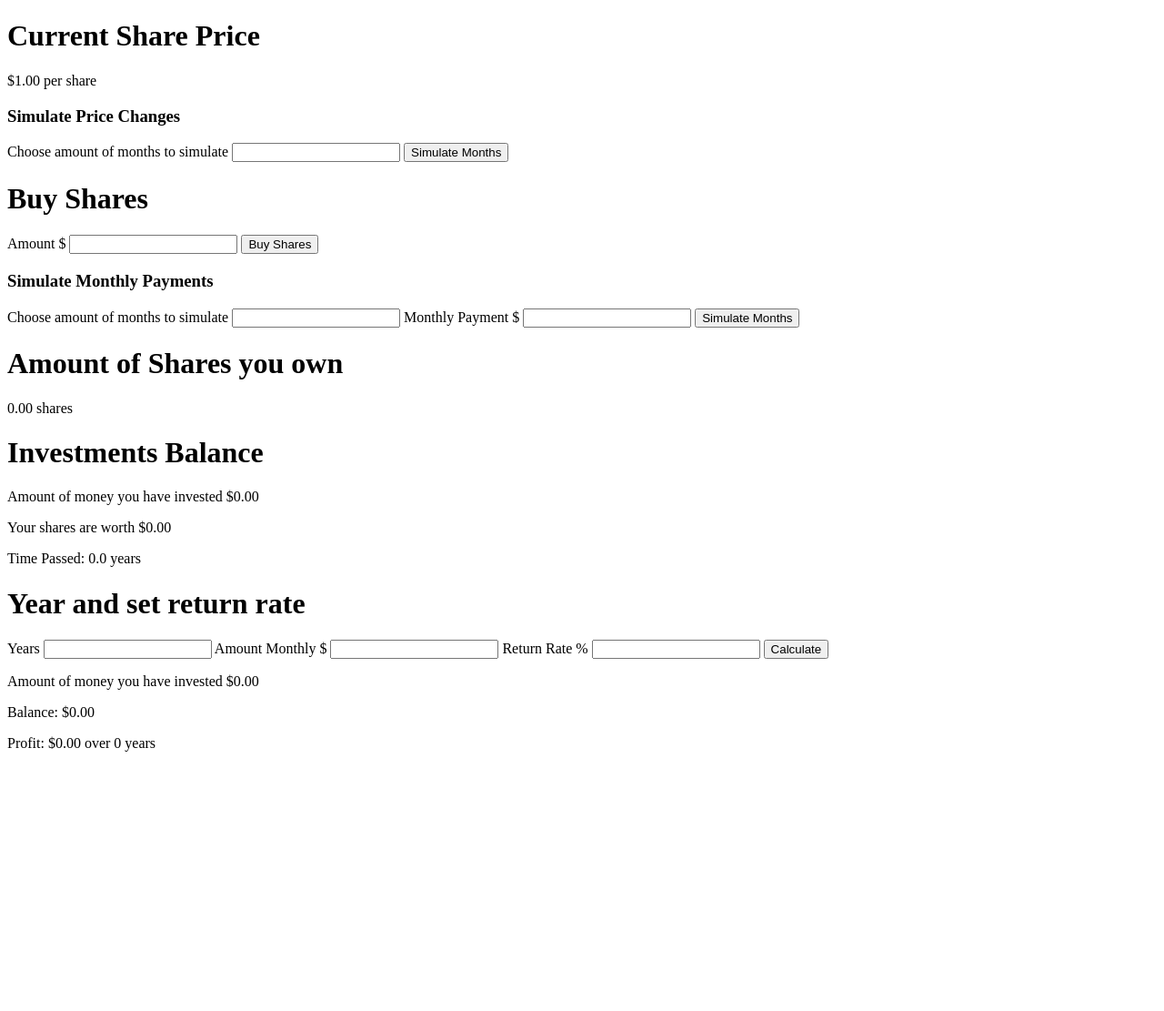
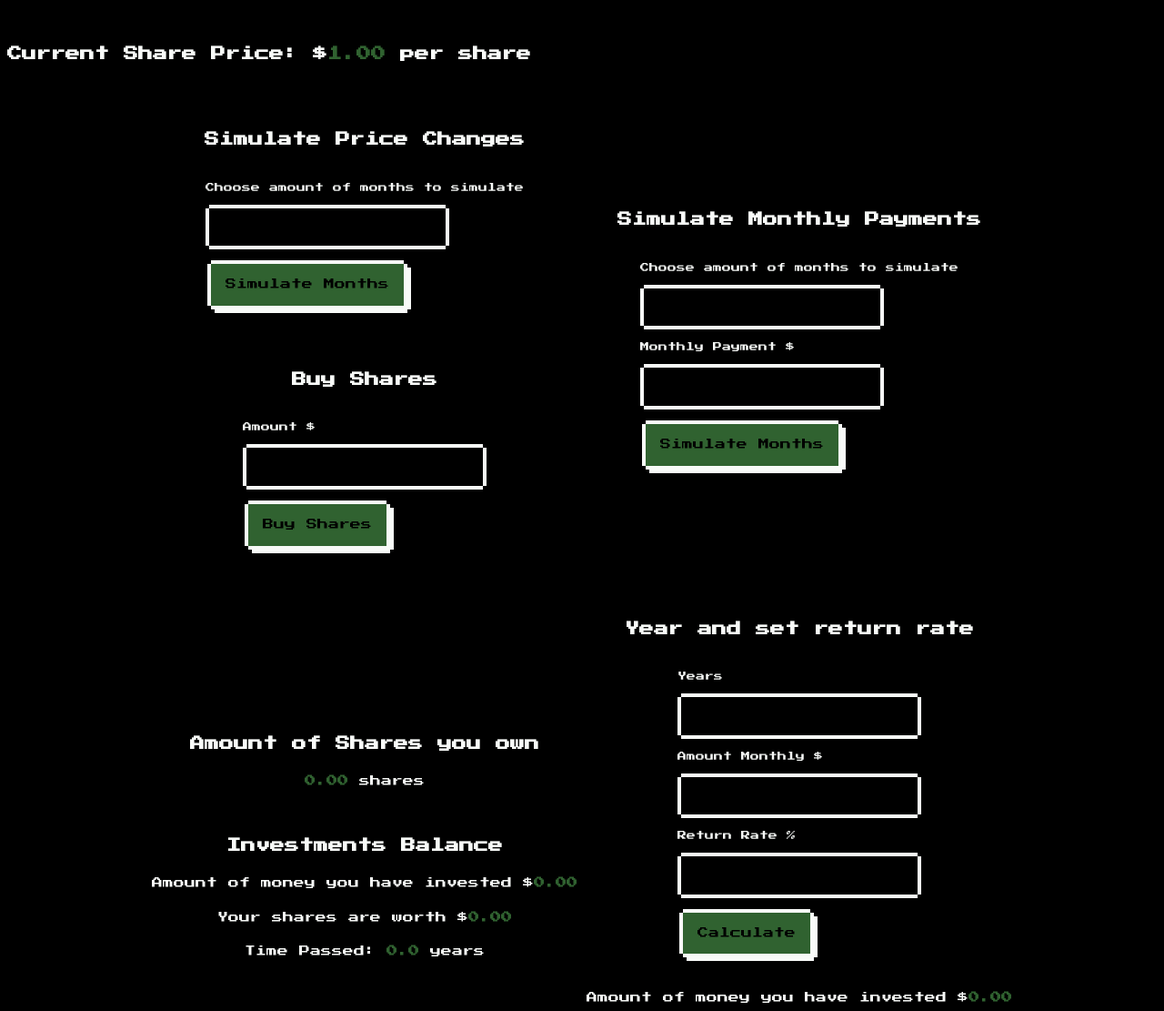
Before and after one commit to offmitch/cpoundint, a plain HTML site: page index.html in a window 1280 px wide. Shown: the top 1111 px of the page at 91% size. Before the commit the page ends 842 px from the top, so only its background shows below. Drawn offline with Linux system fonts and the light colour scheme.

Commit message:
New layout and colouring

```diff
--- a/index.html
+++ b/index.html
@@ -1,62 +1,111 @@
-<!DOCTYPE html>
+<!doctype html>
 <html lang="en">
   <head>
-        <meta charset="UTF-8">
-        <meta name="viewport" content="width=device-width, initial-scale=1.0">
+    <meta charset="UTF-8" />
+    <meta name="viewport" content="width=device-width, initial-scale=1.0" />
     <title>My Web Page</title>
-        <link rel="stylesheet" href="styles.css">
+    <link rel="stylesheet" href="styles.css" />
     <script src="script.js" defer></script>
   </head>
   <body>
-        <h1>Current Share Price</h1>
-        <p>$<span id="price">Loading...</span> per share</p>
+    <h1>Current Share Price: $<span id="price">Loading...</span> per share</h1>
 
-        <h3>Simulate Price Changes</h3>
+    <div class="container">
+      <div>
+        <h1>Simulate Price Changes</h1>
         <form id="month-form">
           <label for="months">Choose amount of months to simulate</label>
-            <input type="number" id="months" name="months" step="1" required>
+          <input type="number" id="months" name="months" step="1" required />
           <button type="submit">Simulate Months</button>
         </form>
 
         <h1>Buy Shares</h1>
         <form id="buy-form">
           <label for="buy-amount">Amount $</label>
-            <input type="number" id="buy-amount" name="buy-amount" step="0.01" required>
+          <input
+            type="number"
+            id="buy-amount"
+            name="buy-amount"
+            step="0.01"
+            required
+          />
           <button type="submit">Buy Shares</button>
         </form>
-
-        <h3>Simulate Monthly Payments</h3>
+      </div>
+      <div>
+        <h1>Simulate Monthly Payments</h1>
         <form id="monthly-payment-form">
-            <label for="months-schedule">Choose amount of months to simulate</label>
-            <input type="number" id="months-schedule" name="months-schedule" step="1" required>
+          <label for="months-schedule"
+            >Choose amount of months to simulate</label
+          >
+          <input
+            type="number"
+            id="months-schedule"
+            name="months-schedule"
+            step="1"
+            required
+          />
           <label for="monthly-payment">Monthly Payment $</label>
-            <input type="number" id="monthly-payment" name="monthly-payment" step="0.01" required>
+          <input
+            type="number"
+            id="monthly-payment"
+            name="monthly-payment"
+            step="0.01"
+            required
+          />
           <button type="submit">Simulate Months</button>
         </form>
-
-
+      </div>
+      <div>
         <h1>Amount of Shares you own</h1>
         <p><span id="shares-owned">Loading...</span> shares</p>
 
         <h1>Investments Balance</h1>
-        <p>Amount of money you have invested $<span id="invested-amount">Loading...</span></p>
-        <p>Your shares are worth $<span id="investment-balance">Loading...</span></p>
+        <p>
+          Amount of money you have invested $<span id="invested-amount"
+            >Loading...</span
+          >
+        </p>
+        <p>
+          Your shares are worth $<span id="investment-balance">Loading...</span>
+        </p>
 
         <p>Time Passed: <span id="years-passed">0</span> years</p>
-
-        <h1>Year and set return rate </h1>
+      </div>
+      <div>
+        <h1>Year and set return rate</h1>
         <form id="year-form">
           <label for="year">Years</label>
-            <input type="number" id="year" name="year" step="1" required>
+          <input type="number" id="year" name="year" step="1" required />
           <label for="amount-monthly">Amount Monthly $</label>
-            <input type="number" id="amount-monthly" name="amount-monthly" step="0.01" required>
+          <input
+            type="number"
+            id="amount-monthly"
+            name="amount-monthly"
+            step="0.01"
+            required
+          />
           <label for="return-rate">Return Rate %</label>
-            <input type="number" id="return-rate" name="return-rate" step="0.01" required>
+          <input
+            type="number"
+            id="return-rate"
+            name="return-rate"
+            step="0.01"
+            required
+          />
           <button type="submit">Calculate</button>
         </form>
-        <p>Amount of money you have invested $<span id="invested-amount-year">0.00</span></p>
+        <p>
+          Amount of money you have invested $<span id="invested-amount-year"
+            >0.00</span
+          >
+        </p>
         <p>Balance: $<span id="balance">0.00</span></p>
-        <p>Profit: $<span id="profit">0.00</span> over <span id="years">0</span> years</p>
-
+        <p>
+          Profit: $<span id="profit">0.00</span> over
+          <span id="years">0</span> years
+        </p>
+      </div>
+    </div>
   </body>
 </html>
--- /dev/null
+++ b/styles.css
@@ -0,0 +1,141 @@
+@import url("https://fonts.googleapis.com/css2?family=Press+Start+2P&display=swap");
+
+:root {
+  --ink: #f8faf8;
+  --dark: #306230;
+  --mid: #047b8b;
+  --light: #000000;
+}
+
+* {
+  box-sizing: border-box;
+  image-rendering: pixelated;
+  overflow-y: hidden;
+}
+
+body {
+  background: var(--light);
+  color: var(--ink);
+  font-family: "Press Start 2P", ui-monospace, monospace;
+  font-size: 12px;
+  line-height: 1.8;
+}
+
+h1 {
+  font-size: 16px;
+  margin: 40px 0 12px;
+  line-height: 1.4;
+}
+
+h3 {
+  font-size: 12px;
+  margin: 32px 0 12px;
+  line-height: 1.4;
+}
+
+p {
+  margin: 8px 0;
+}
+
+span {
+  color: var(--dark);
+  font-weight: bold;
+}
+
+.container {
+  display: grid;
+  grid-template-columns: auto auto;
+  gap: 10px;
+  padding: 20px;
+  align-content: center;
+}
+
+div {
+  display: flex;
+    flex-direction: column;
+    align-items: center;
+    justify-content: center;
+}
+/* forms: each one is a chunky pixel panel */
+form {
+  display: flex;
+  flex-direction: column;
+  align-items: flex-start;
+  gap: 10px;
+  margin: 4px;
+  padding: 16px;
+  /* background: var(--mid);
+    box-shadow:
+        0 -4px 0 0 var(--ink),
+        0 4px 0 0 var(--ink),
+        -4px 0 0 0 var(--ink),
+        4px 0 0 0 var(--ink); */
+}
+
+label {
+  font-size: 10px;
+}
+
+/* inputs: sunken 1-step border */
+input {
+  width: 100%;
+  max-width: 260px;
+  margin: 4px;
+  padding: 10px;
+  font: inherit;
+  color: var(--ink);
+  background: var(--light);
+  border: 0;
+  outline: 0;
+  box-shadow:
+    0 -4px 0 0 var(--ink),
+    0 4px 0 0 var(--ink),
+    -4px 0 0 0 var(--ink),
+    4px 0 0 0 var(--ink);
+}
+
+input:focus {
+  background: #207100;
+  box-shadow:
+    0 -4px 0 0 var(--dark),
+    0 4px 0 0 var(--dark),
+    -4px 0 0 0 var(--dark),
+    4px 0 0 0 var(--dark);
+}
+
+/* buttons: notched pixel corners, hard drop shadow, press-down state */
+button {
+  margin: 6px 10px 10px 6px;
+  padding: 12px 16px;
+  font: inherit;
+  color: var(--light);
+  background: var(--dark);
+  border: 0;
+  cursor: pointer;
+  box-shadow:
+    0 -4px 0 0 var(--ink),
+    0 4px 0 0 var(--ink),
+    -4px 0 0 0 var(--ink),
+    4px 0 0 0 var(--ink),
+    4px 8px 0 0 var(--ink),
+    8px 4px 0 0 var(--ink);
+}
+
+button:hover {
+  background: var(--ink);
+}
+
+button:active {
+  transform: translate(4px, 4px);
+  box-shadow:
+    0 -4px 0 0 var(--ink),
+    0 4px 0 0 var(--ink),
+    -4px 0 0 0 var(--ink),
+    4px 0 0 0 var(--ink);
+}
+
+button:focus-visible,
+input:focus-visible {
+  outline: 4px dotted var(--ink);
+  outline-offset: 6px;
+}
```
Lines whose indentation alone changed are shown as unchanged.
